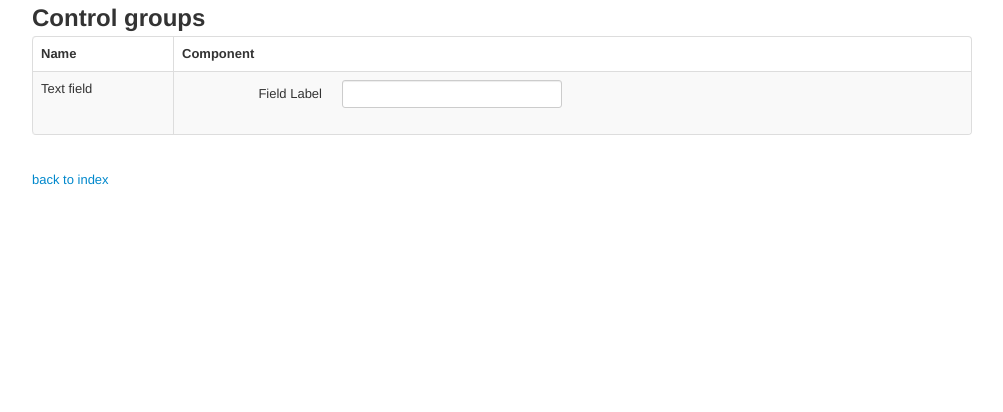
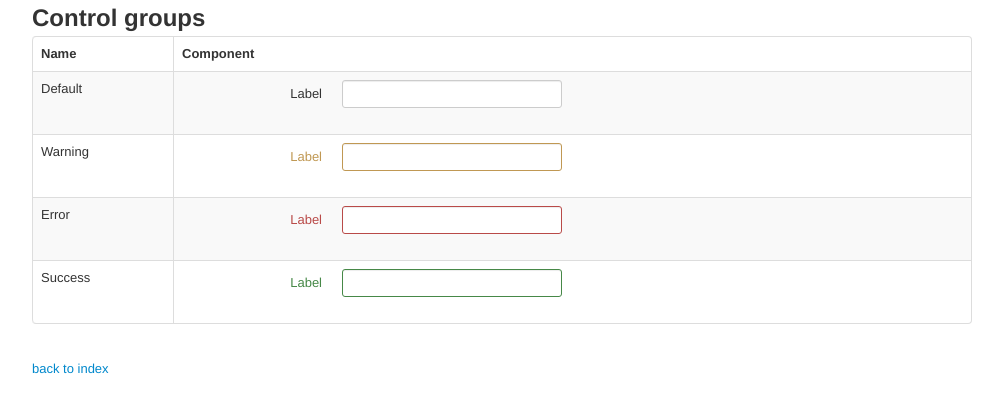
Before and after one commit to gabynaiman/twitter_bootstrap_markup, a plain HTML site: page markup/control_groups.html in a window 1280 px wide. Shown: the whole page, without its empty margins (138-1141 px from the left). Drawn offline with Linux system fonts and the light colour scheme.

Commit message:
Control group types

```diff
--- a/markup/control_groups.html
+++ b/markup/control_groups.html
@@ -22,12 +22,45 @@
                 </thead>
                 <tbody>
                 <tr>
-                    <td>Text field</td>
-                    <td id="text_field">
+                    <td>Default</td>
+                    <td id="default">
                         <div class="control-group">
-                            <label for="field_name" class="control-label">Field Label</label>
+                            <label class="control-label">Label</label>
                             <div class="controls">
-                                <input type="text" id="field_name">
+                                <input type="text">
+                            </div>
+                        </div>
+                    </td>
+                </tr>
+                <tr>
+                    <td>Warning</td>
+                    <td id="warning">
+                        <div class="control-group warning">
+                            <label class="control-label">Label</label>
+                            <div class="controls">
+                                <input type="text">
+                            </div>
+                        </div>
+                    </td>
+                </tr>
+                <tr>
+                    <td>Error</td>
+                    <td id="error">
+                        <div class="control-group error">
+                            <label class="control-label">Label</label>
+                            <div class="controls">
+                                <input type="text">
+                            </div>
+                        </div>
+                    </td>
+                </tr>
+                <tr>
+                    <td>Success</td>
+                    <td id="success">
+                        <div class="control-group success">
+                            <label class="control-label">Label</label>
+                            <div class="controls">
+                                <input type="text">
                             </div>
                         </div>
                     </td>
```
Also changed, not shown: 3 other files.
